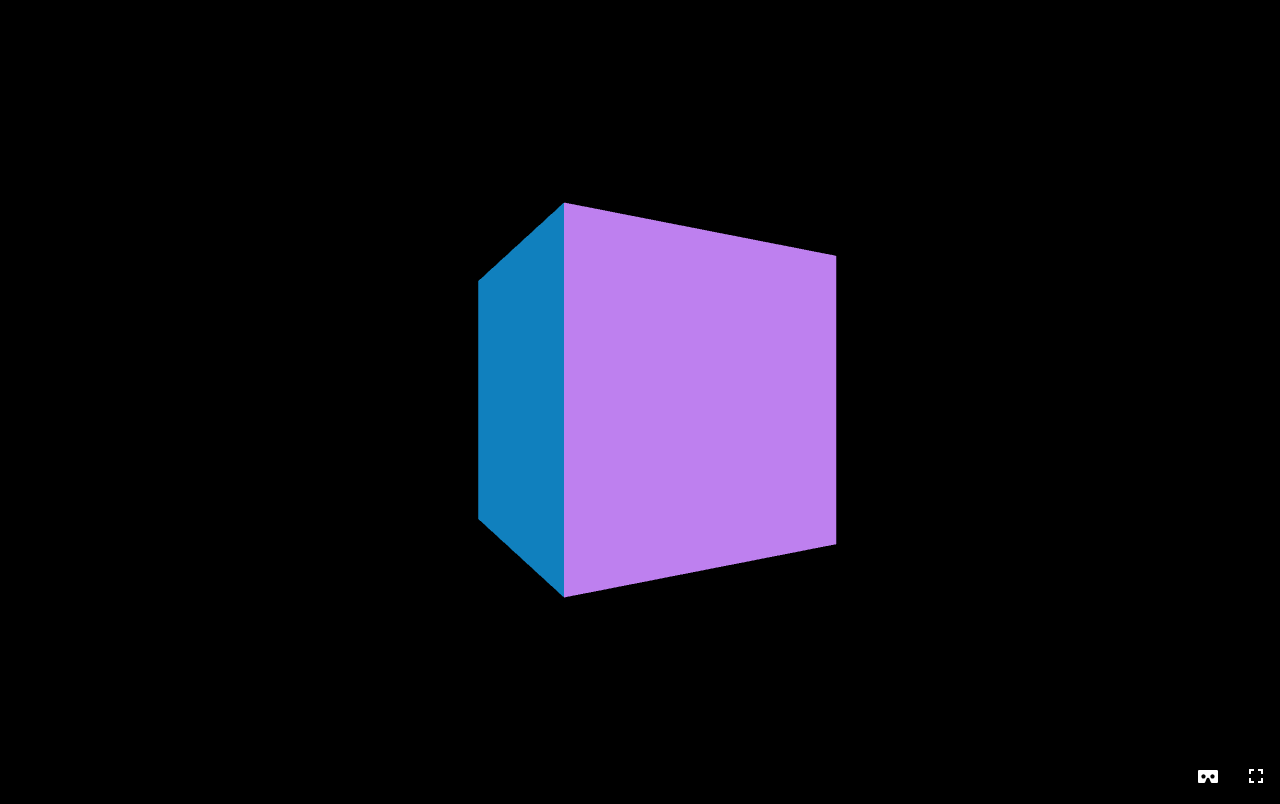
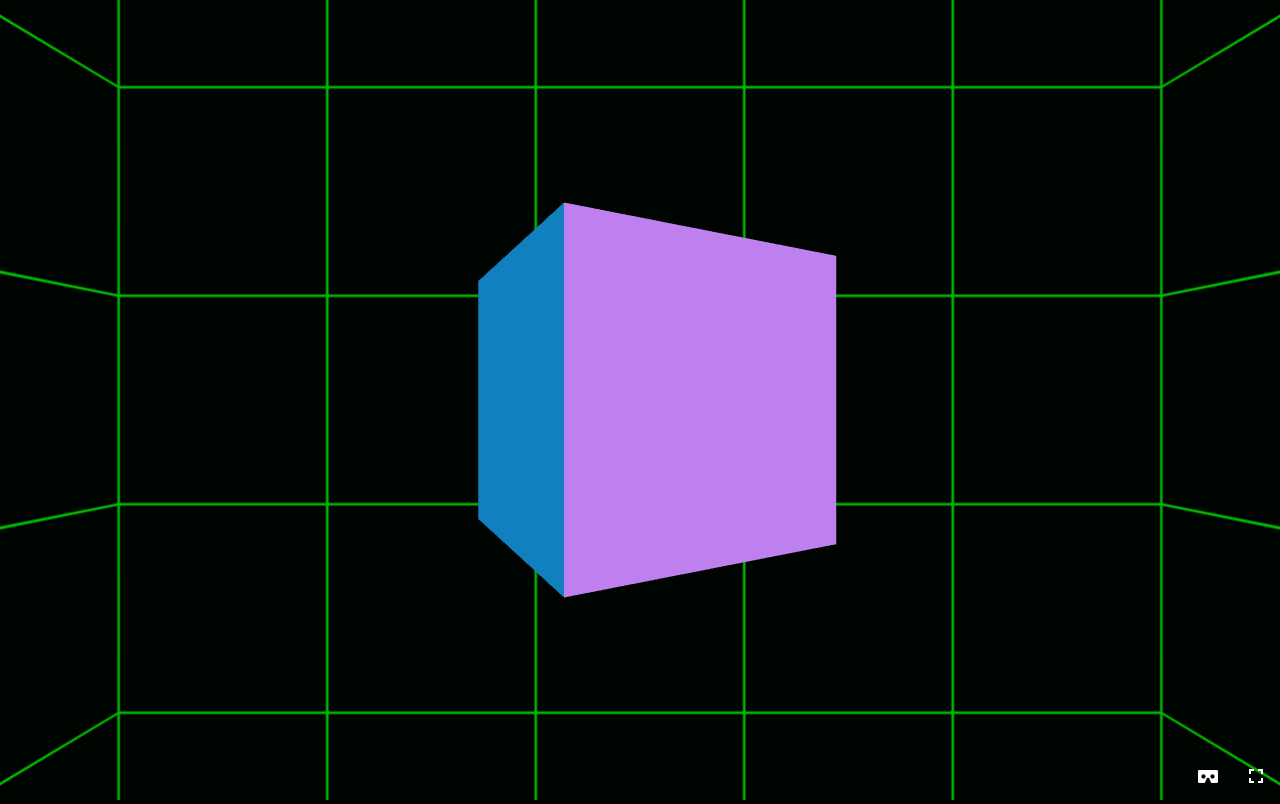
Before and after one commit to catarak/vr-data-viz, a plain HTML site: page basic.html in a window 1280 px wide. Drawn offline with Linux system fonts and the light colour scheme; animation ran at ten frames a second.

Commit message:
fix broken basic example

```diff
--- a/basic.html
+++ b/basic.html
@@ -101,7 +101,7 @@ effect.setSize(window.innerWidth, window.innerHeight);
 // Add a repeating grid as a skybox.
 var boxWidth = 5;
 var texture = THREE.ImageUtils.loadTexture(
-  'img/box.png'
+  'box.png'
 );
 texture.wrapS = THREE.RepeatWrapping;
 texture.wrapT = THREE.RepeatWrapping;
```
Also changed, not shown: box.png (added).
